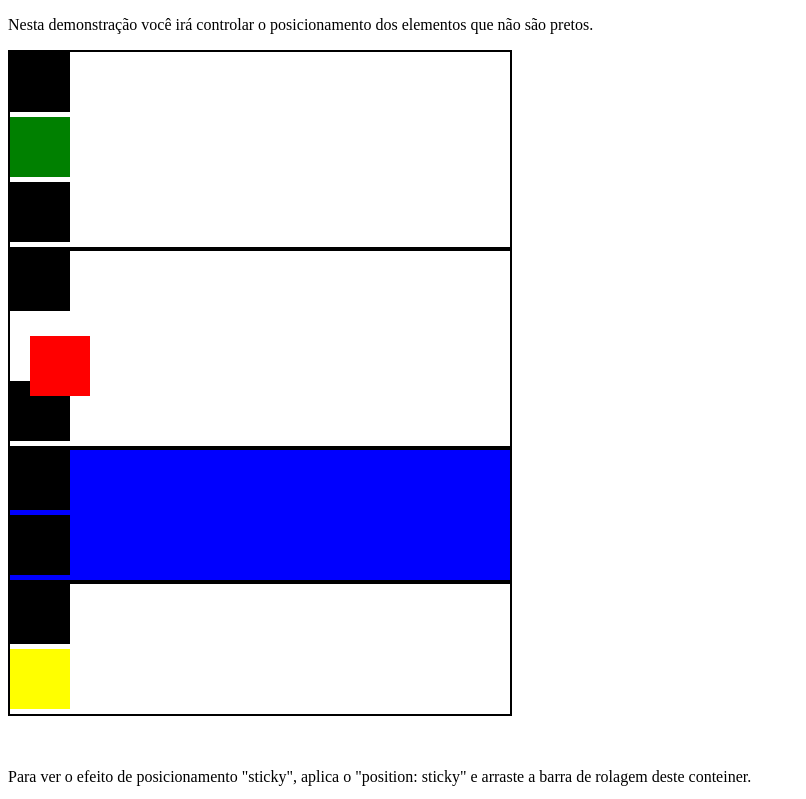
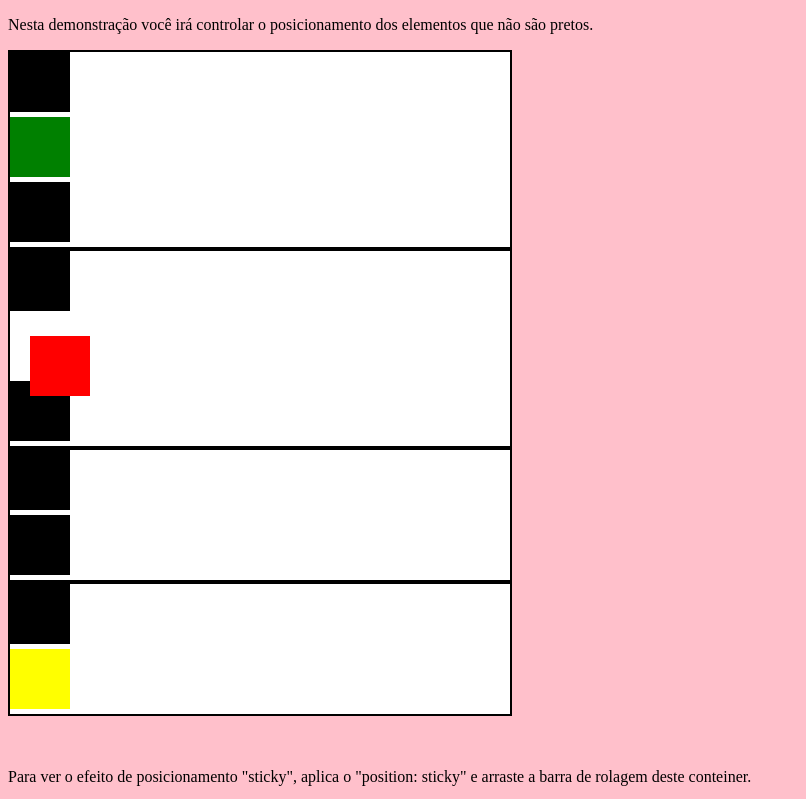
Before and after one commit to joirancosta/testeHtmlCss, a plain HTML site: page index4.html in a window 1280 px wide. Shown: the top 799 px of the page, without its empty margins (0-806 px from the left). Drawn offline with Linux system fonts and the light colour scheme.

Commit message:
variaveis css

```diff
--- a/estilo/style3.css
+++ b/estilo/style3.css
@@ -1,3 +1,11 @@
+:root {
+  --bg-color: pink;
+}
+
+body {
+  background-color: var(--bg-color);
+}
+
 .container1 {
   display: flex;
   justify-content: space-around;
@@ -16,6 +24,8 @@ p {
 }
 
 section {
+  --bg-color: white;
+  background-color: var(--bg-color);
   position: relative;
   border: 2px solid;
   width: 500px;
```
